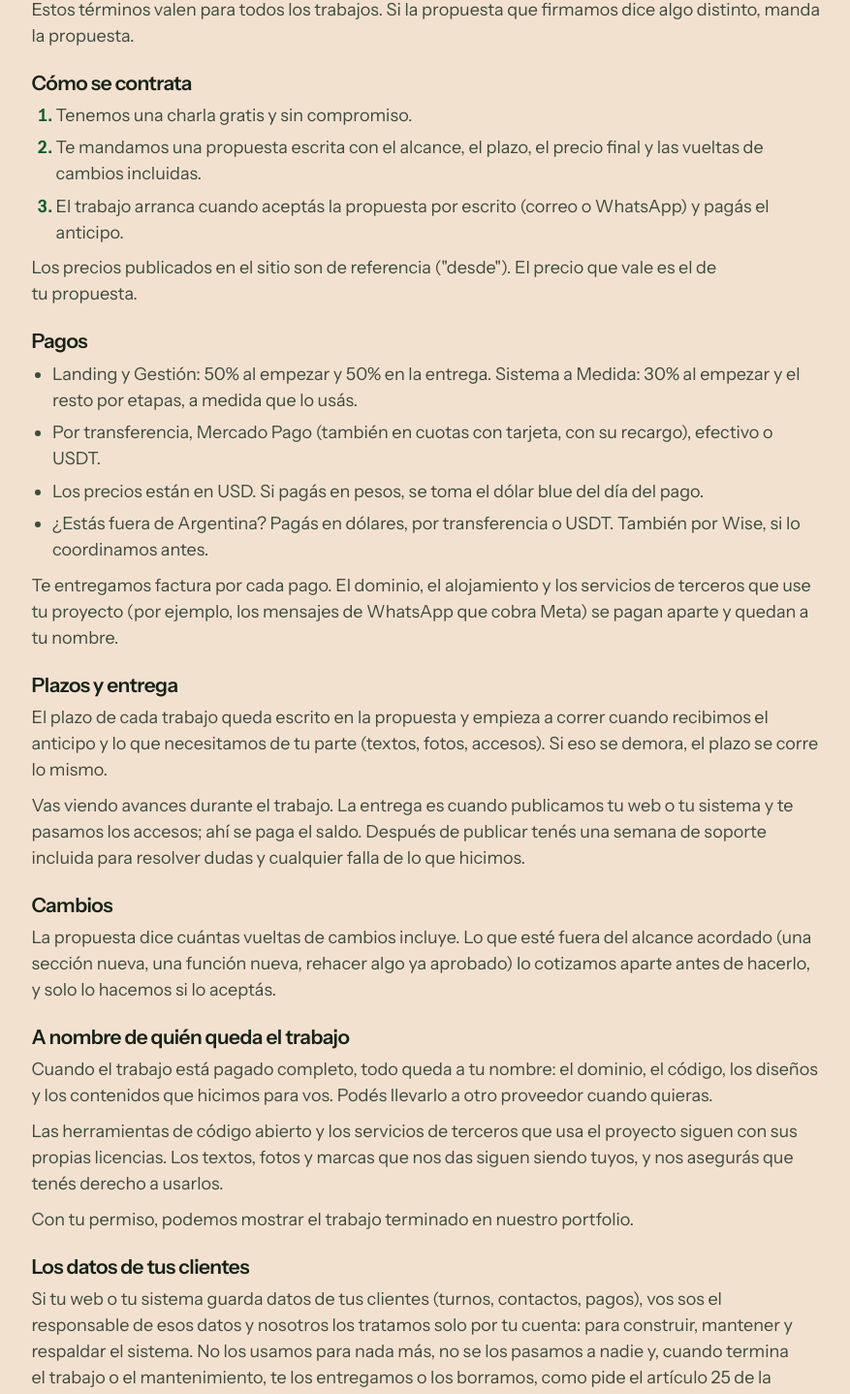
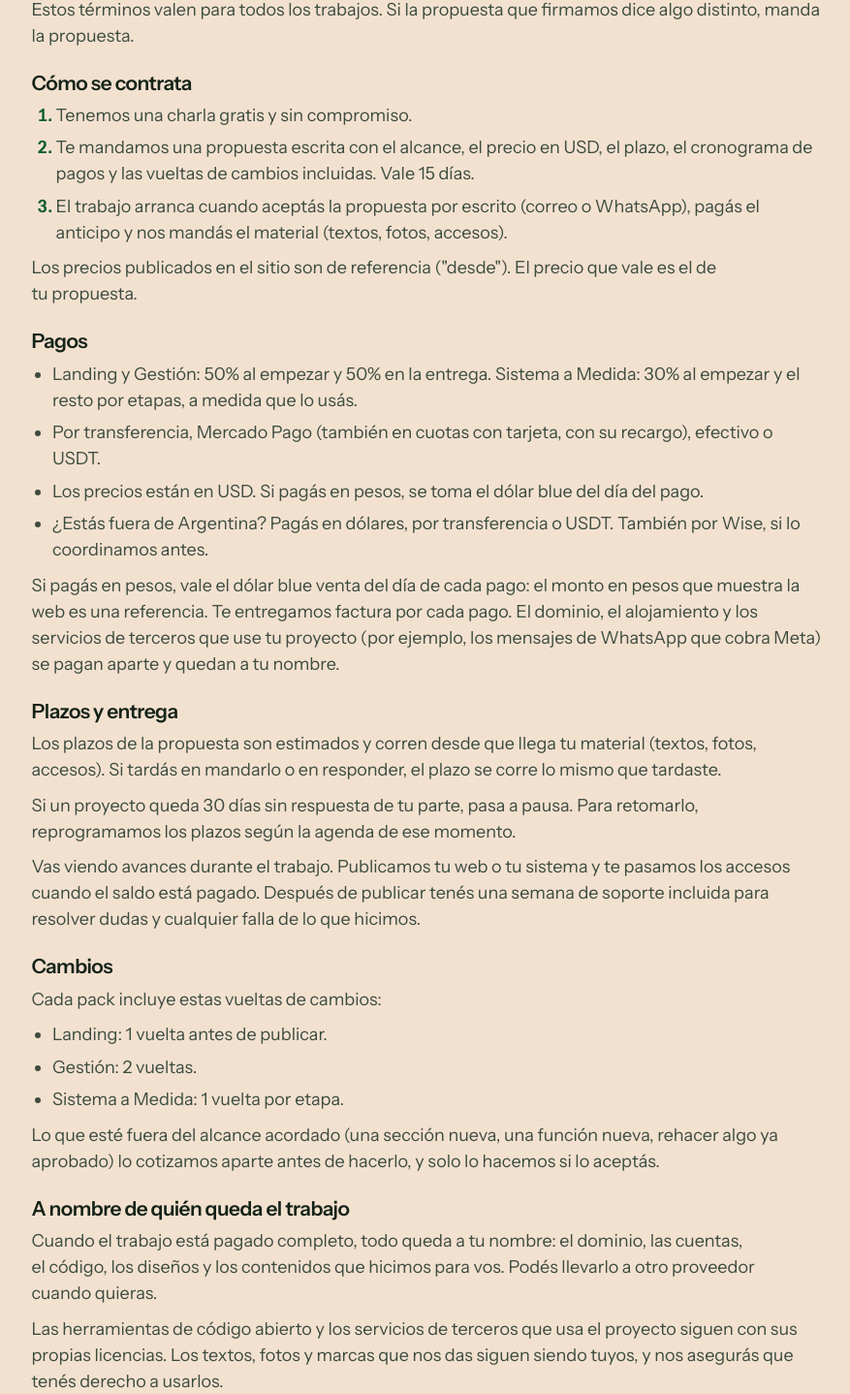
Before and after one commit to juanikitro/mayofy, a Next.js app: page /terminos in a window 1280 px wide. Shown: the part 375-1813 px from the top of the page at 97% size, without its empty margins (200-1077 px from the left). Built offline with nearby package versions, Linux system fonts and the light colour scheme; no server answers.

Commit message:
feat: fold the approved terms of sale into the terms page

```diff
--- a/src/app/terminos/page.tsx
+++ b/src/app/terminos/page.tsx
@@ -58,12 +58,12 @@ export default function TermsPage() {
           <ol>
             <li>Tenemos una charla gratis y sin compromiso.</li>
             <li>
-              Te mandamos una propuesta escrita con el alcance, el plazo, el precio final y las vueltas
-              de cambios incluidas.
+              Te mandamos una propuesta escrita con el alcance, el precio en USD, el plazo, el
+              cronograma de pagos y las vueltas de cambios incluidas. Vale 15 días.
             </li>
             <li>
-              El trabajo arranca cuando aceptás la propuesta por escrito (correo o WhatsApp) y pagás el
-              anticipo.
+              El trabajo arranca cuando aceptás la propuesta por escrito (correo o WhatsApp), pagás el
+              anticipo y nos mandás el material (textos, fotos, accesos).
             </li>
           </ol>
           <p>
@@ -80,7 +80,8 @@ export default function TermsPage() {
             ))}
           </ul>
           <p>
-            Te entregamos factura por cada pago. El dominio, el alojamiento y los servicios de terceros
+            Si pagás en pesos, vale el dólar blue venta del día de cada pago: el monto en pesos que
+            muestra la web es una referencia. Te entregamos factura por cada pago. El dominio, el alojamiento y los servicios de terceros
             que use tu proyecto (por ejemplo, los mensajes de WhatsApp que cobra Meta) se pagan aparte
             y quedan a tu nombre.
           </p>
@@ -89,31 +90,40 @@ export default function TermsPage() {
         <section aria-labelledby="terminos-plazos">
           <h2 id="terminos-plazos">Plazos y entrega</h2>
           <p>
-            El plazo de cada trabajo queda escrito en la propuesta y empieza a correr cuando recibimos
-            el anticipo y lo que necesitamos de tu parte (textos, fotos, accesos). Si eso se demora, el
-            plazo se corre lo mismo.
+            Los plazos de la propuesta son estimados y corren desde que llega tu material (textos,
+            fotos, accesos). Si tardás en mandarlo o en responder, el plazo se corre lo mismo que
+            tardaste.
           </p>
           <p>
-            Vas viendo avances durante el trabajo. La entrega es cuando publicamos tu web o tu sistema
-            y te pasamos los accesos; ahí se paga el saldo. Después de publicar tenés una semana de
-            soporte incluida para resolver dudas y cualquier falla de lo que hicimos.
+            Si un proyecto queda 30 días sin respuesta de tu parte, pasa a pausa. Para retomarlo,
+            reprogramamos los plazos según la agenda de ese momento.
+          </p>
+          <p>
+            Vas viendo avances durante el trabajo. Publicamos tu web o tu sistema y te pasamos los
+            accesos cuando el saldo está pagado. Después de publicar tenés una semana de soporte
+            incluida para resolver dudas y cualquier falla de lo que hicimos.
           </p>
         </section>
 
         <section aria-labelledby="terminos-cambios">
           <h2 id="terminos-cambios">Cambios</h2>
+          <p>Cada pack incluye estas vueltas de cambios:</p>
+          <ul>
+            <li>Landing: 1 vuelta antes de publicar.</li>
+            <li>Gestión: 2 vueltas.</li>
+            <li>Sistema a Medida: 1 vuelta por etapa.</li>
+          </ul>
           <p>
-            La propuesta dice cuántas vueltas de cambios incluye. Lo que esté fuera del alcance
-            acordado (una sección nueva, una función nueva, rehacer algo ya aprobado) lo cotizamos
-            aparte antes de hacerlo, y solo lo hacemos si lo aceptás.
+            Lo que esté fuera del alcance acordado (una sección nueva, una función nueva, rehacer algo
+            ya aprobado) lo cotizamos aparte antes de hacerlo, y solo lo hacemos si lo aceptás.
           </p>
         </section>
 
         <section aria-labelledby="terminos-propiedad">
           <h2 id="terminos-propiedad">A nombre de quién queda el trabajo</h2>
           <p>
-            Cuando el trabajo está pagado completo, todo queda a tu nombre: el dominio, el código, los
-            diseños y los contenidos que hicimos para vos. Podés llevarlo a otro proveedor cuando
+            Cuando el trabajo está pagado completo, todo queda a tu nombre: el dominio, las cuentas, el
+            código, los diseños y los contenidos que hicimos para vos. Podés llevarlo a otro proveedor cuando
             quieras.
           </p>
           <p>
@@ -122,7 +132,7 @@ export default function TermsPage() {
             nos asegurás que tenés derecho a usarlos.
           </p>
           <p>
-            Con tu permiso, podemos mostrar el trabajo terminado en nuestro portfolio.
+            Mostramos el trabajo terminado en nuestro portfolio solo si nos das permiso.
           </p>
         </section>
 
@@ -157,8 +167,8 @@ export default function TermsPage() {
             Es opcional. Cuesta {maintenancePrices}. {maintenancePlan.footnotes.join(" ")}
           </p>
           <p>
-            Se paga mes a mes, sin permanencia mínima. Lo podés dar de baja cuando quieras avisándonos
-            antes de que empiece el mes siguiente. Revisamos el precio y las condiciones del
+            Se paga cada mes por adelantado, sin permanencia mínima. Lo podés dar de baja cuando
+            quieras avisándonos con 15 días de anticipación. Revisamos el precio y las condiciones del
             mantenimiento una vez al año y te avisamos con 30 días de anticipación; si no te sirven,
             lo das de baja sin costo.
           </p>
@@ -172,9 +182,9 @@ export default function TermsPage() {
             34 de la Ley 24.240 de Defensa del Consumidor). Escribinos a {email} o por WhatsApp.
           </p>
           <p>
-            Pasado ese plazo, podés cancelar el trabajo en cualquier momento: el anticipo cubre lo que
-            ya hicimos y te entregamos todo lo avanzado hasta ese día. Si cancelamos nosotros, te
-            devolvemos la parte del anticipo que corresponde al trabajo no hecho.
+            Pasado ese plazo, podés cancelar el trabajo en cualquier momento: el anticipo no se
+            devuelve, porque cubre lo que ya hicimos, y te quedás con todo lo entregado hasta ese día.
+            Si cancelamos nosotros, te devolvemos lo que corresponde a lo que no entregamos.
           </p>
         </section>
 
```
Also changed, not shown: 1 other file (tests, documents, lock files or other folders).
